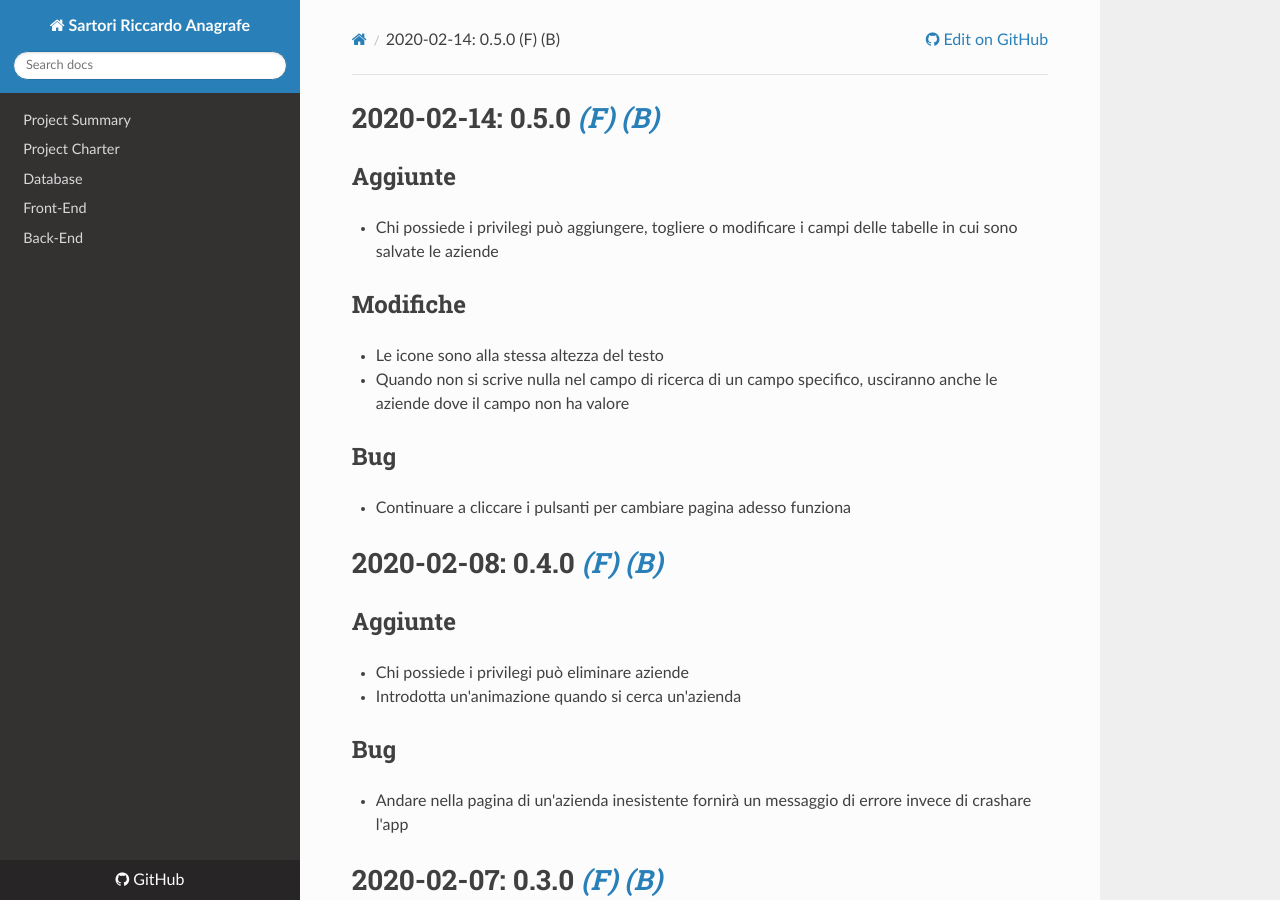
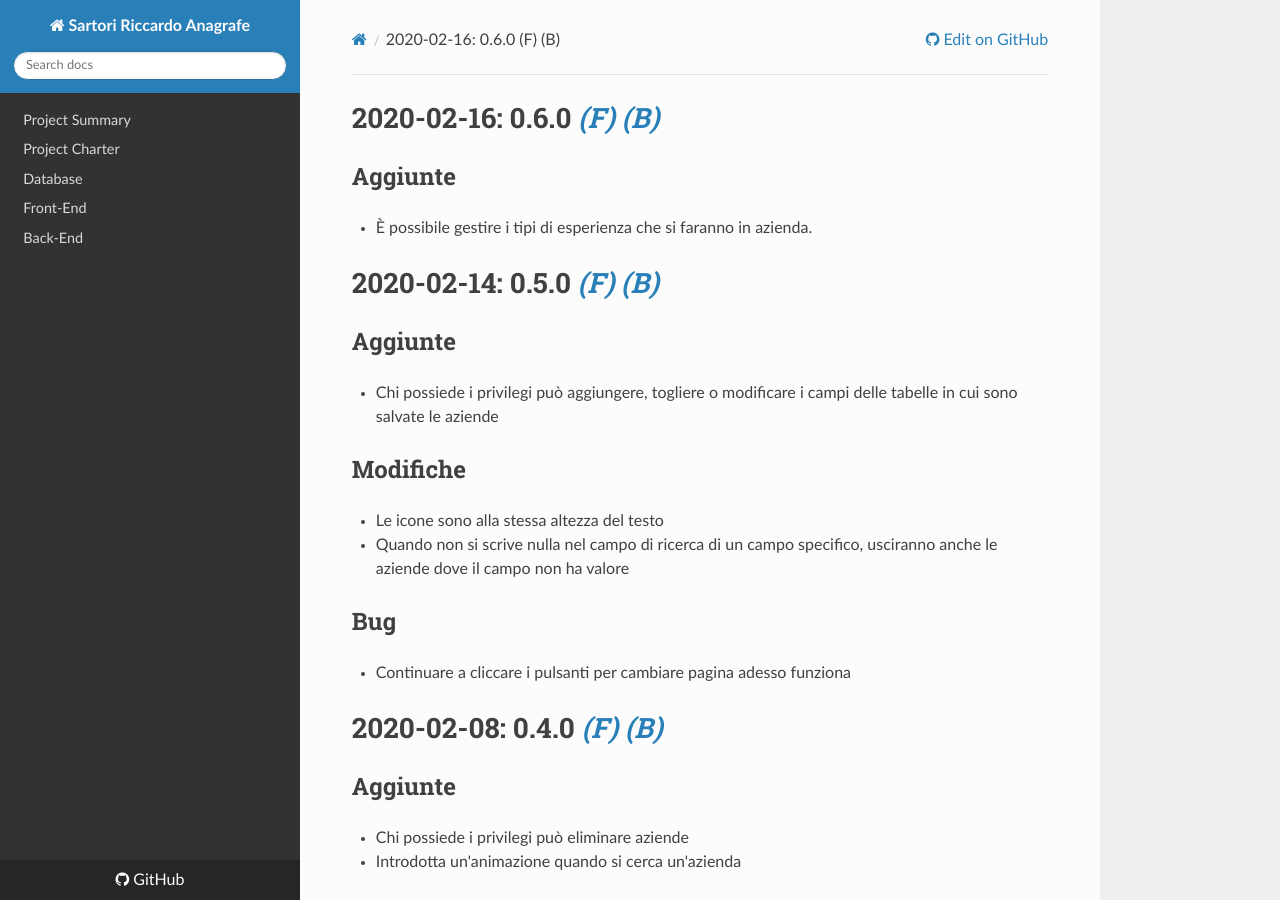
Before and after one commit to SartoRiccardo/pcto-anagrafe, an MkDocs documentation site: the page built from docs/CHANGELOG.md, in a window 1280 px wide and 900 px high. Built offline with MkDocs 1.6.1, drawn with Linux system fonts in a browser that asks for light colours; nearby versions of some CDN libraries; some of the changed text lies outside the part shown.

Commit message:
Updated CHANGELOG.md

```diff
--- a/docs/CHANGELOG.md
+++ b/docs/CHANGELOG.md
@@ -1,3 +1,8 @@
+# 2020-02-16: 0.6.0 [*(F)*](https://github.com/SartoRiccardo/pcto-anagrafe/tree/86df69d73674b86ecbc4893f0ed68553ae4548a6) [*(B)*](https://github.com/SartoRiccardo/pcto-anagrafe/tree/4a5c813bf1d1aec8f131313c5819443a9d310a98)
+
+## Aggiunte
++ È possibile gestire i tipi di esperienza che si faranno in azienda.
+
 # 2020-02-14: 0.5.0 [*(F)*](https://github.com/SartoRiccardo/pcto-anagrafe/tree/266f067e614442871eeb58fb492e4491801618d8) [*(B)*](https://github.com/SartoRiccardo/pcto-anagrafe/tree/15771fc732f4e8939660c28d206a17ba73482a29)
 
 ## Aggiunte
```
Also changed, not shown: other parts of docs/CHANGELOG.md (+0 -2 lines).
